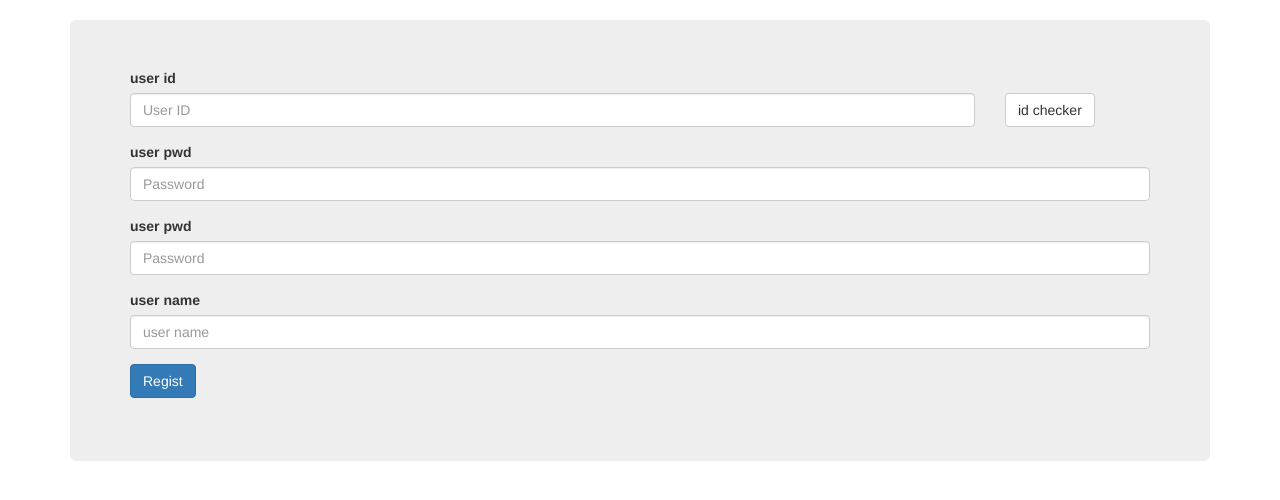
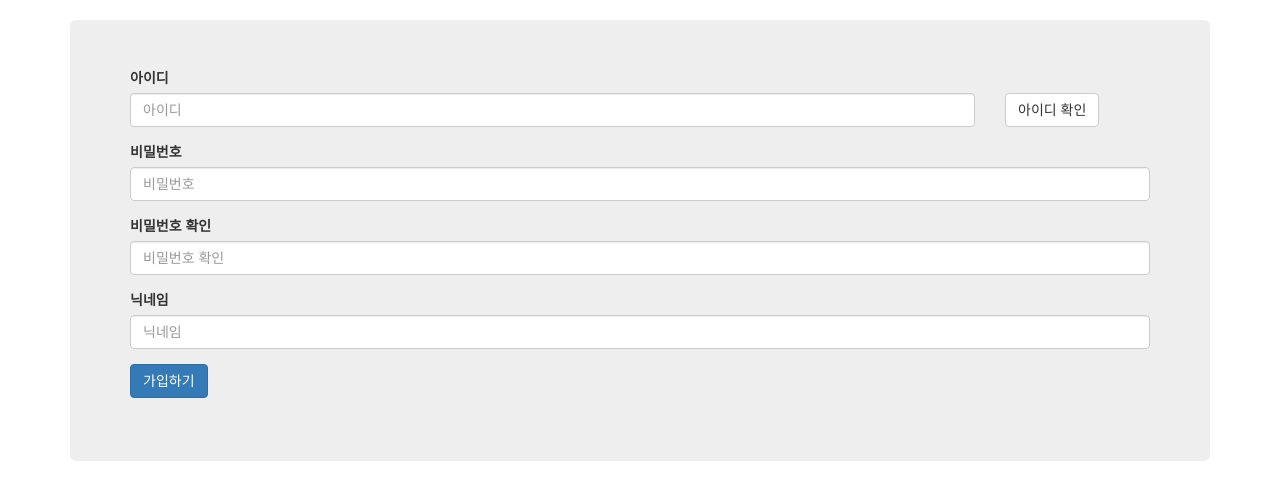
Before and after one commit to sousic/flask.huny.kr, a Flask app: page /member/regist in a window 1280 px wide. Shown: the part 51-551 px from the top of the page. Run offline with Flask 2, Linux system fonts and the light colour scheme; some libraries are stand-ins or nearby versions.

Commit message:
회원가입 부분 작업중

```diff
--- a/website/templates/member/regist.html
+++ b/website/templates/member/regist.html
@@ -6,7 +6,7 @@
             e.preventDefault();
             if($.trim($("#userid").val()) == '')
             {
-                alert('ID를 넣어주세요.');
+                alert('아이디를 넣어주세요.');
                 $("#userid").focus();
                 return false;
             }
@@ -28,7 +28,12 @@
         $("#btnSubmit").on("click", function(e) {
             e.preventDefault();
             if($.trim($("#userid").val()) == '') {
-
+                alert('아이디를 넣어주세요.');
+                $("#userid").focus();
+            }
+            if($.trim($("#checker").val()) == '') {
+                alert('아이디 확인을 해주세요.');
+                $("#userid").focus();
             }
         });
     });
@@ -38,31 +43,31 @@
     <div class="jumbotron">
         <form id="sForm" method="POST" action="{{ url_for('member.regist') }}">
           <div class="form-group">
-                <label for="exampleInputEmail1">user id</label>
+                <label for="exampleInputEmail1">아이디</label>
                 <div class="row">
                     <div class="col-xs-10">
-                        <input type="text" class="form-control" id="userid" name="userid" placeholder="User ID">
+                        <input type="text" class="form-control" id="userid" name="userid" placeholder="아이디">
                     </div>
                     <div class="col-xs-1">
-                        <button type="submit" class="btn btn-default" id="btnIDChecker">id checker</button>
+                        <button type="submit" class="btn btn-default" id="btnIDChecker">아이디 확인</button>
                     </div>
                     <input type="hidden" id="checker" name="checker" value=""/>
                 </div>
           </div>
           <div class="form-group">
-            <label for="exampleInputPassword1">user pwd</label>
-            <input type="password" class="form-control" id="userpwd" name="userpwd" placeholder="Password">
+            <label for="exampleInputPassword1">비밀번호</label>
+            <input type="password" class="form-control" id="userpwd" name="userpwd" placeholder="비밀번호">
           </div>
           <div class="form-group">
-            <label for="exampleInputPassword1">user pwd</label>
-            <input type="password" class="form-control" id="userpwd" name="userpwd" placeholder="Password">
+            <label for="exampleInputPassword1">비밀번호 확인</label>
+            <input type="password" class="form-control" id="userpwd2" name="userpwd2" placeholder="비밀번호 확인">
           </div>
             <div class="form-group">
-            <label for="exampleInputPassword1">user name</label>
-            <input type="password" class="form-control" id="username" name="username" placeholder="user name">
+            <label for="exampleInputPassword1">닉네임</label>
+            <input type="password" class="form-control" id="username" name="username" placeholder="닉네임">
           </div>
           <div class="form-group">
-          <button type="submit" class="btn btn-default btn-primary" id="btnSubmit">Regist</button>
+          <button type="submit" class="btn btn-default btn-primary" id="btnSubmit">가입하기</button>
         </form>
     </div>
 {% endblock %}
```
